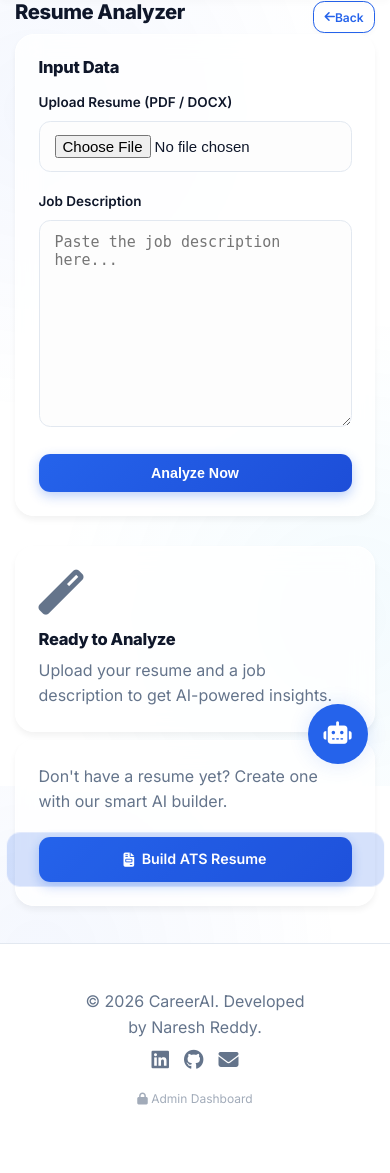
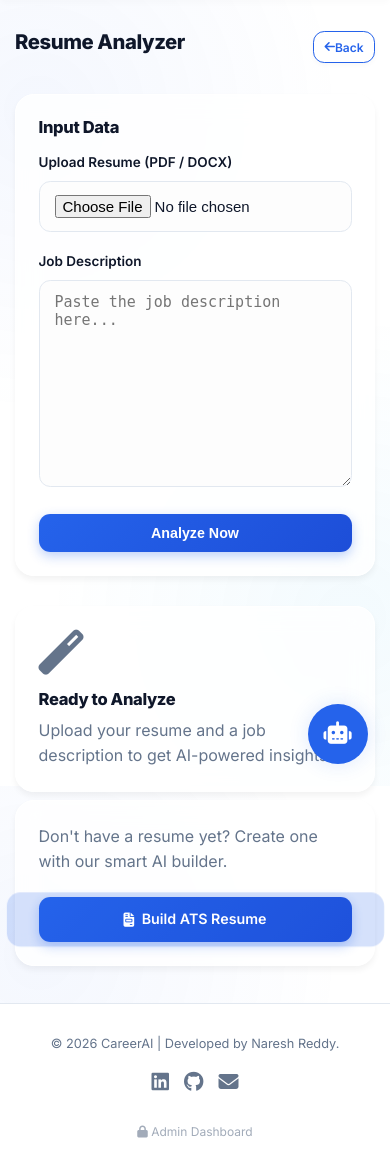
Before and after one commit to iamnaresh06/CareerAI, a Django app: page /analyze/ in a window 390 px wide. Shown: the part 58-1231 px from the top of the page. Before the commit the page ends 1163 px from the top, so only its background shows below. Run offline with Django 5.2, Linux system fonts and the light colour scheme; a user stored in the database is signed in.

Commit message:
Adjusted heading padding for better desktop vs mobile balance

```diff
--- a/core/templates/core/analyze.html
+++ b/core/templates/core/analyze.html
@@ -4,7 +4,7 @@
 
 {% block content %}
 <div class="container py-8">
-    <div class="flex flex-wrap justify-between items-center gap-3 mb-6">
+    <div class="flex flex-wrap justify-between items-center gap-3 mb-6 heading-y-padding">
         <h1>Resume Analyzer</h1>
         <a href="{% url 'dashboard' %}" class="btn btn-outline back-btn-mobile"><i class="fas fa-arrow-left"></i> Back</a>
     </div>
--- a/core/templates/core/base.html
+++ b/core/templates/core/base.html
@@ -79,15 +79,15 @@
 
     <!-- Footer -->
     <footer>
-      <div class="container">
-        <p>&copy; 2026 CareerAI. Developed <br class="mobile-break"> by Naresh Reddy.</p>
-        <div class="flex justify-center gap-4 mt-2">
+      <div class="container footer-content">
+        <p class="footer-text">&copy; 2026 CareerAI | Developed by Naresh Reddy.</p>
+        <div class="flex justify-center gap-4">
           <a href="https://www.linkedin.com/in/iamnaresh06" target="_blank" class="social-link"><i class="fab fa-linkedin fa-lg"></i></a>
           <a href="https://github.com/iamnaresh06" target="_blank" class="social-link"><i class="fab fa-github fa-lg"></i></a>
           <a href="mailto:iamnaresh06@gmail.com" class="social-link"><i class="fas fa-envelope fa-lg"></i></a>
         </div>
 
-        <div style="margin-top: 0.75rem;">
+        <div style="margin-top: 0.5rem;">
           <a href="{% url 'admin_dashboard' %}" style="color: var(--text-muted); font-size: 0.8rem; opacity: 0.6; transition: var(--transition);" onmouseover="this.style.opacity='1'" onmouseout="this.style.opacity='0.6'">
             <i class="fas fa-lock"></i> Admin Dashboard
           </a>
--- a/core/templates/core/dashboard.html
+++ b/core/templates/core/dashboard.html
@@ -4,7 +4,7 @@
 
 {% block content %}
 <div class="container py-8">
-    <div class="mb-4">
+    <div class="mb-4 heading-top-padding">
         <h1>Welcome back, <span style="color: var(--primary);">{{ user.username }}</span>! 🚀</h1>
         <p style="color: var(--text-muted);">Manage your career journey from here.</p>
     </div>
--- a/core/templates/core/event_list.html
+++ b/core/templates/core/event_list.html
@@ -4,7 +4,7 @@
 
 {% block content %}
 <div class="container py-8">
-    <div class="flex justify-between items-center mb-6">
+    <div class="flex justify-between items-center mb-6 heading-y-padding">
         <h1 style="font-size: 2.5rem; font-weight: 800;">
             <span style="color: var(--primary);">Exclusive</span> Events & Hackathons
         </h1>
--- a/core/templates/core/job_list.html
+++ b/core/templates/core/job_list.html
@@ -4,7 +4,7 @@
 
 {% block content %}
 <div class="container py-8">
-    <div class="flex flex-wrap justify-between items-center gap-4 mb-6">
+    <div class="flex flex-wrap justify-between items-center gap-4 mb-6 heading-y-padding">
         <h1 class="page-title">
             <span style="color: var(--primary);">Explore</span> Opportunities
         </h1>
--- a/core/templates/core/job_readiness.html
+++ b/core/templates/core/job_readiness.html
@@ -3,7 +3,7 @@
 
 {% block content %}
 <div class="container py-8">
-    <div class="flex flex-wrap justify-between items-center gap-3 mb-6">
+    <div class="flex flex-wrap justify-between items-center gap-3 mb-6 heading-y-padding">
         <h1>Job Readiness <br class="mobile-break"> Assessment</h1>
         <a href="{% url 'dashboard' %}" class="btn btn-outline back-btn-mobile"><i class="fas fa-arrow-left"></i> Back</a>
     </div>
--- a/core/templates/core/login.html
+++ b/core/templates/core/login.html
@@ -6,7 +6,7 @@
 <div class="container py-8 flex flex-col items-center justify-center p-4">
     <!-- Intro text/animation -->
     <div style="text-align: center; margin-bottom: 2rem;">
-        <h1 class="animate-text" style="font-size: 2.5rem; margin-bottom: 1rem; background: linear-gradient(to right, var(--primary), var(--accent)); -webkit-background-clip: text; -webkit-text-fill-color: transparent;">
+        <h1 class="animate-text heading-top-padding" style="font-size: 2.5rem; margin-bottom: 1rem; background: linear-gradient(to right, var(--primary), var(--accent)); -webkit-background-clip: text; -webkit-text-fill-color: transparent;">
             Your Future Starts Here
         </h1>
         <p style="color: var(--text-muted); font-size: 1.1rem; max-width: 600px; margin: 0 auto;">
--- a/core/templates/resume/resume_builder.html
+++ b/core/templates/resume/resume_builder.html
@@ -6,7 +6,7 @@
 <script src="{% static 'js/resume.js' %}" defer></script>
 
 <div class="container py-8">
-    <div class="flex justify-between items-center mb-4">
+    <div class="flex justify-between items-center mb-4 heading-y-padding">
         <h1>ATS Resume Builder</h1>
         <a href="{% url 'dashboard' %}" class="btn btn-outline"><i class="fas fa-arrow-left"></i> Dashboard</a>
     </div>
--- a/static/css/style.css
+++ b/static/css/style.css
@@ -92,8 +92,23 @@ img { max-width: 100%; display: block; }
 .py-8 { padding-top: 3rem; padding-bottom: 3rem; }
 
 .mobile-break { display: none; }
+
+.heading-top-padding {
+  padding-top: 1rem !important;
+}
+
+.heading-y-padding {
+  padding: 0.75rem 0 !important;
+}
+
 @media (max-width: 768px) {
   .mobile-break { display: block; }
+  .heading-top-padding {
+    padding-top: 2.5rem !important;
+  }
+  .heading-y-padding {
+    padding: 2rem 0 !important;
+  }
 }
 
 /* Typography - Polished */
@@ -392,10 +407,29 @@ input:focus {
 footer {
   margin-top: auto;
   background: white;
-  padding: 3rem 0;
+  padding: 2rem 0;
   border-top: 1px solid #e2e8f0;
   text-align: center;
   color: var(--text-muted);
+}
+
+.footer-content {
+  display: flex;
+  flex-direction: column;
+  align-items: center;
+  gap: 1rem;
+}
+
+.footer-text {
+    font-size: 0.95rem;
+    white-space: nowrap;
+}
+
+@media (max-width: 600px) {
+    .footer-text {
+        font-size: 0.85rem;
+        white-space: normal; /* allow wrap if really small */
+    }
 }
 
 .social-link {
```
